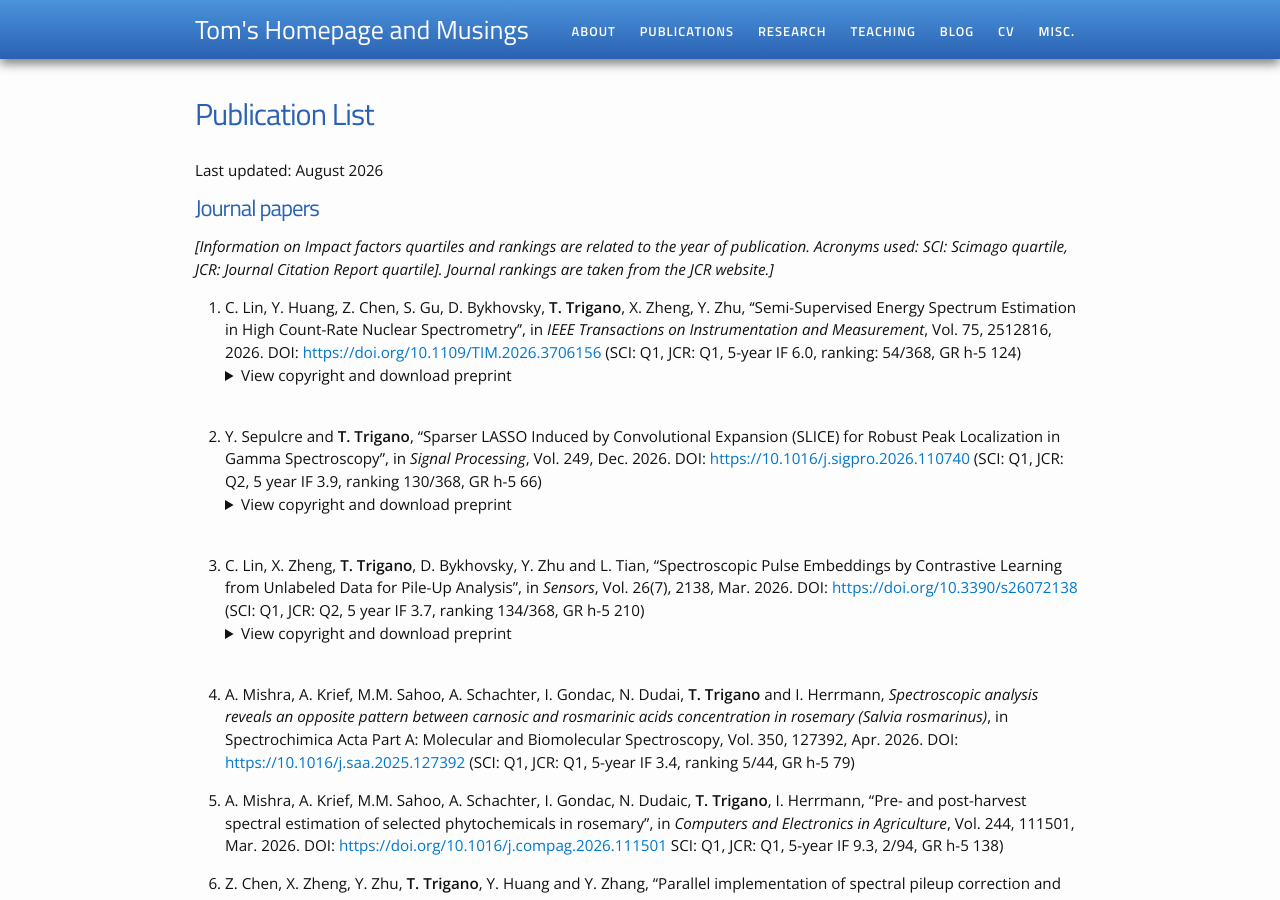
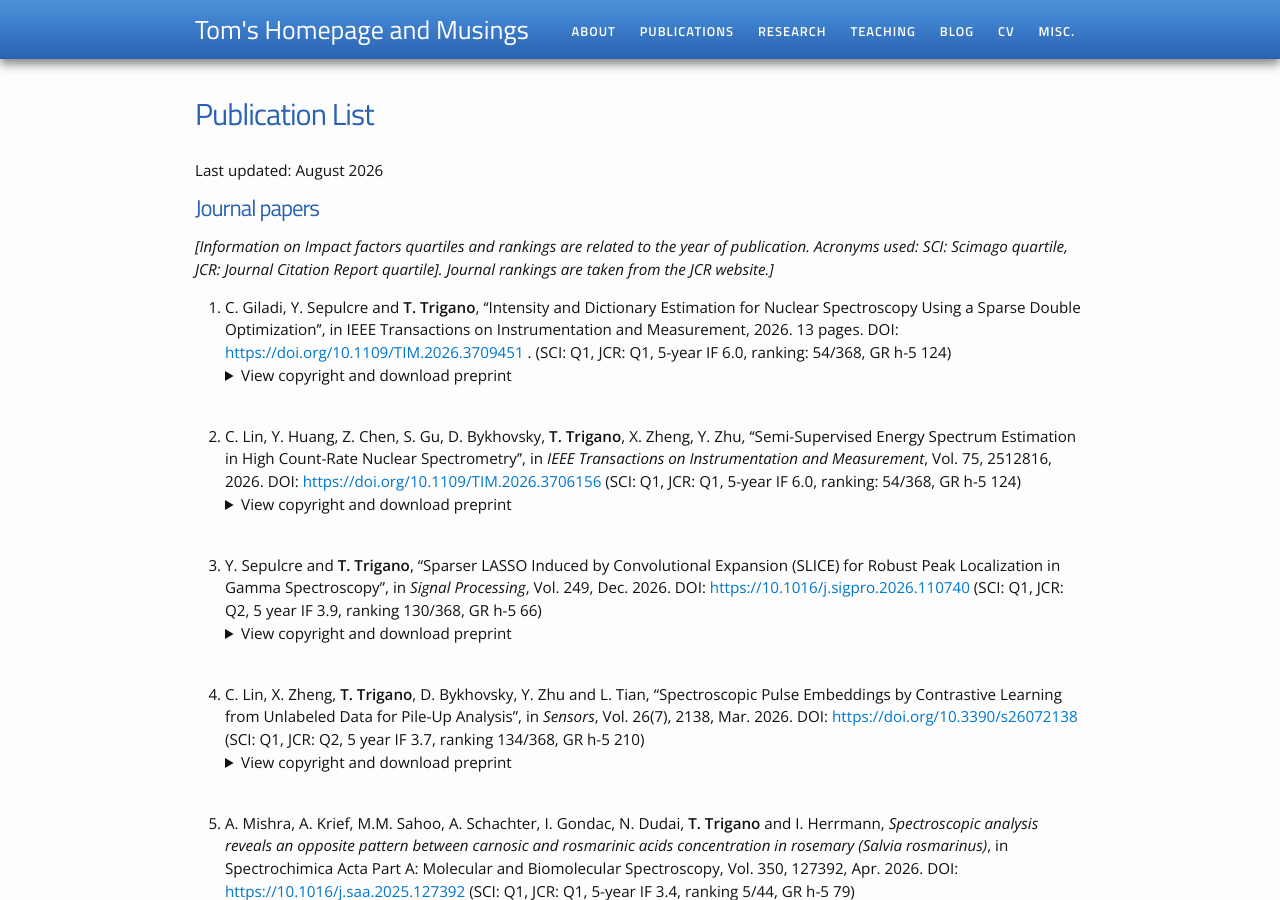
Before and after one commit to TomTrigano/my-webpage, a Jekyll site: the page built from publications.md, in a window 1280 px wide and 900 px high. Built offline with Jekyll 4.4.1, drawn with Linux system fonts in a browser that asks for light colours.

Commit message:
Update publications.md

```diff
--- a/publications.md
+++ b/publications.md
@@ -9,6 +9,15 @@ Last updated: August 2026
 # Journal papers
 
 *\[Information on Impact factors quartiles and rankings are related to the year of publication. Acronyms used: SCI: Scimago quartile, JCR: Journal Citation Report quartile\]. Journal rankings are taken from the JCR website.\]*
+
+1. C. Giladi, Y. Sepulcre and **T. Trigano**, ''Intensity and Dictionary Estimation for Nuclear Spectroscopy Using a Sparse Double Optimization'', in IEEE Transactions on Instrumentation and Measurement, 2026. 13 pages. DOI: <https://doi.org/10.1109/TIM.2026.3709451> . (SCI: Q1, JCR: Q1, 5-year IF 6.0, ranking: 54/368, GR h-5 124)
+   <details>
+   <summary> View copyright and download preprint </summary>
+
+   <small> © [2026] IEEE. Personal use of this material is permitted. Permission from IEEE must be obtained for all other uses, in any current or future media, including reprinting/republishing this material for advertising or promotional purposes, creating new collective works, for resale or redistribution to servers or lists, or reuse of any copyrighted component of this work in other works. </small>
+   <a href="giladi_sdo_2026.pdf">Click here to download the preprint</a><br><br>
+
+   </details><br>
 
 1. C. Lin, Y. Huang, Z. Chen, S. Gu, D. Bykhovsky, **T. Trigano**, X. Zheng,  Y. Zhu, ''Semi-Supervised Energy Spectrum Estimation in High Count-Rate Nuclear Spectrometry'', in *IEEE Transactions on Instrumentation and Measurement*, Vol. 75, 2512816, 2026. DOI: <https://doi.org/10.1109/TIM.2026.3706156> (SCI: Q1, JCR: Q1, 5-year IF 6.0, ranking: 54/368, GR h-5 124)
    <details>
```
